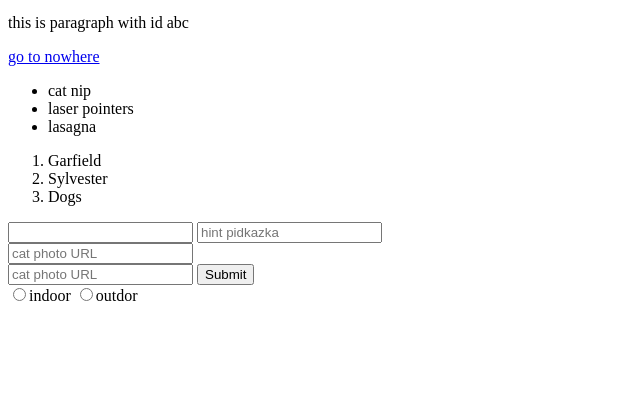
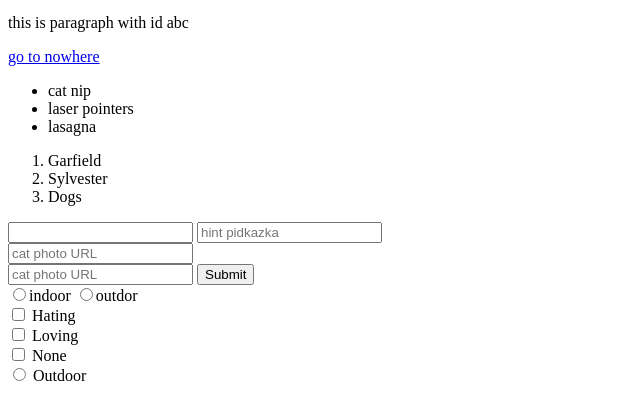
Before and after one commit to yurfrant/tags-html, a plain HTML site: page index.html in a window 1280 px wide. Shown: the part 152-572 px from the top of the page, without its empty margins (0-640 px from the left). Drawn offline with Linux system fonts and the light colour scheme.

Commit message:
Update index.html

```diff
--- a/index.html
+++ b/index.html
@@ -76,6 +76,13 @@
 <!--Line Break element-->
     <br>
 
+<!--Create a Set of Checkboxes-->
+    <label for="hating"><input id="hating" type="checkbox" name="personality"> Hating</label><br>
+    <label for="loving"><input id="loving" type="checkbox" name="personality"> Loving</label><br>
+    <label for="none"><input id="none" type="checkbox" name="personality"> None</label><br>
+
+<!--Use the value attribute with Radio Buttons and Checkboxes-->
+    <label for="outdoor"><input id="outdoor" value="outdoor" type="radio" name="indoor-outdoor"> Outdoor</label><br>
 </body>
 
 </html>
```
